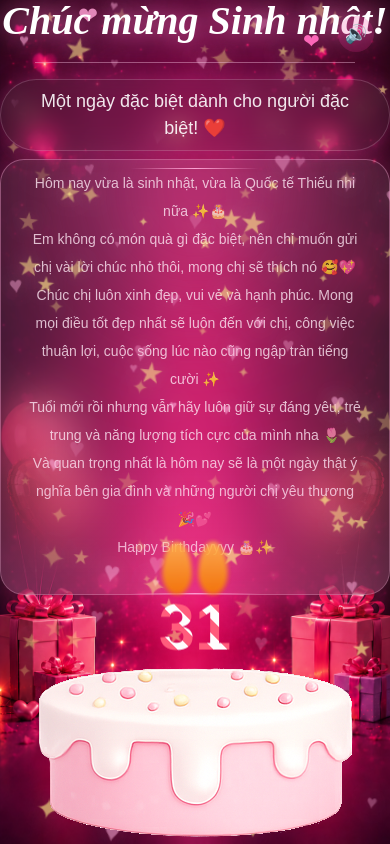
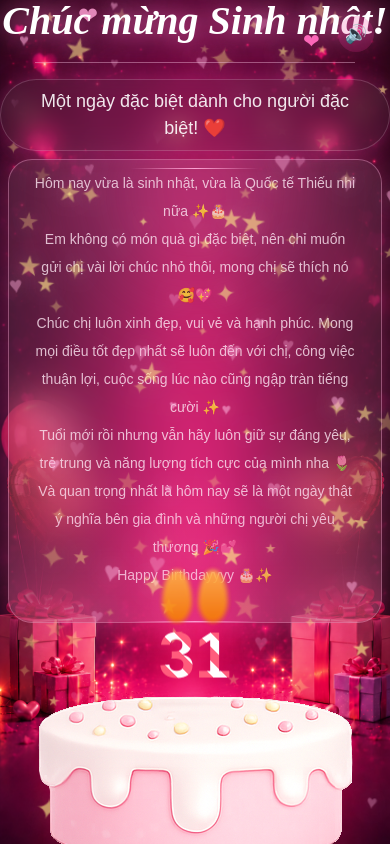
Before and after one commit to Soi-Siberia-IT/AiVuong, a Next.js app: page /aivuong in a window 390 px wide. Shown: the top 844 px of the page. Built offline with nearby package versions, Linux system fonts and the light colour scheme.

Commit message:
fix ui thu ngo

```diff
--- a/app/(client)/aivuong/page.tsx
+++ b/app/(client)/aivuong/page.tsx
@@ -13,7 +13,7 @@ const Hello = () =>{
             </div>
             <div className="block lg:hidden">
                 <ChucMung />
-                <div className="h-auto">
+                <div className="h-auto px-2">
                     <ChucMungSN />
                 </div>
 
--- a/components/chucmung.tsx
+++ b/components/chucmung.tsx
@@ -28,7 +28,7 @@ const ChucMungSN = () => {
                     " />
 
                 {/* content */}
-                <div className="relative flex h-full flex-col items-center justify-center sm:px-8 px-7 text-center mt-2">
+                <div className="relative flex h-full flex-col items-center justify-center sm:px-8 px-6 text-center mt-2">
 
                     <p className="lg:block hidden mt-6 text-pink-200 tracking-[6px] uppercase text-sm">
                         Happy Birthday
```
